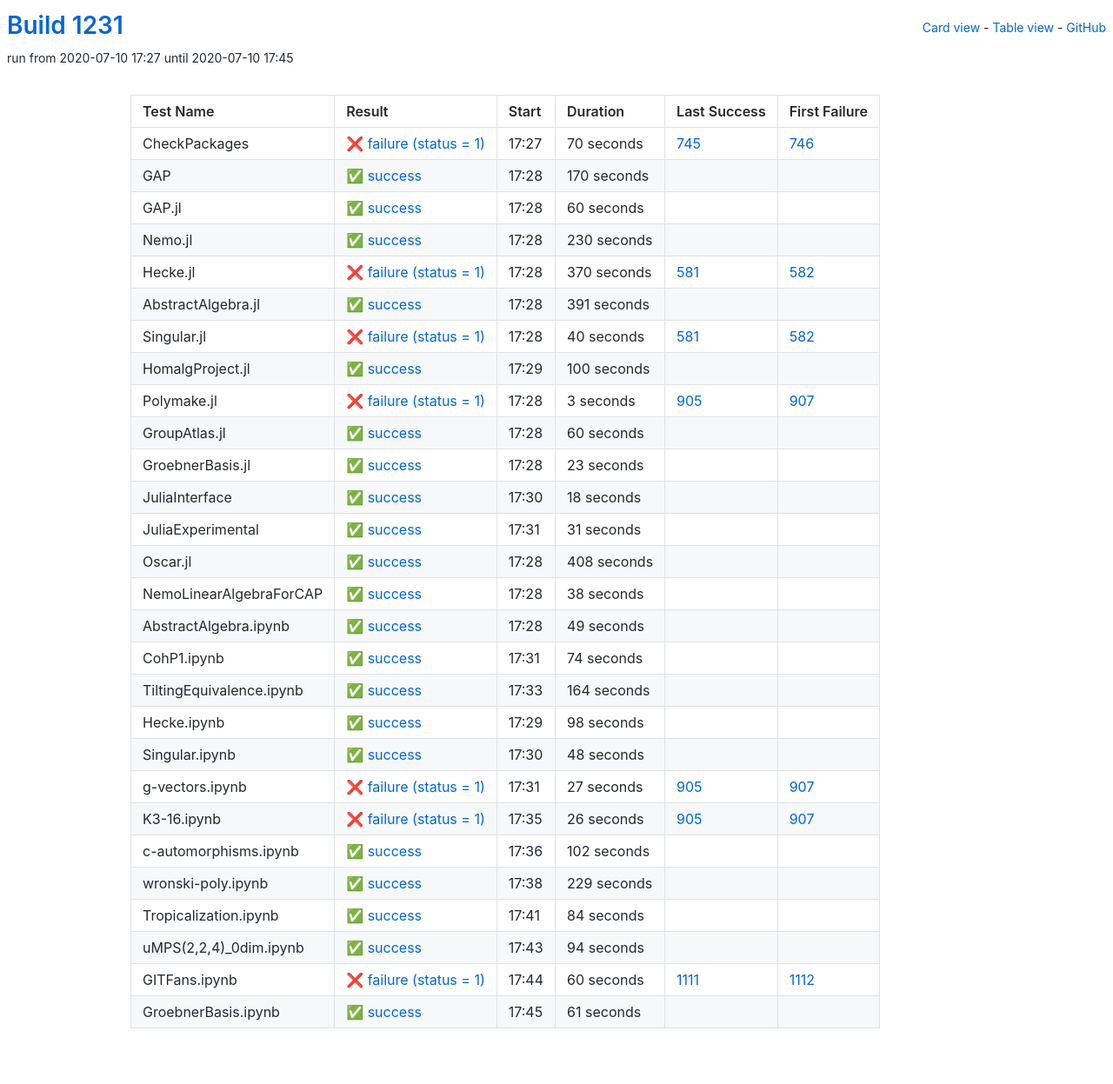
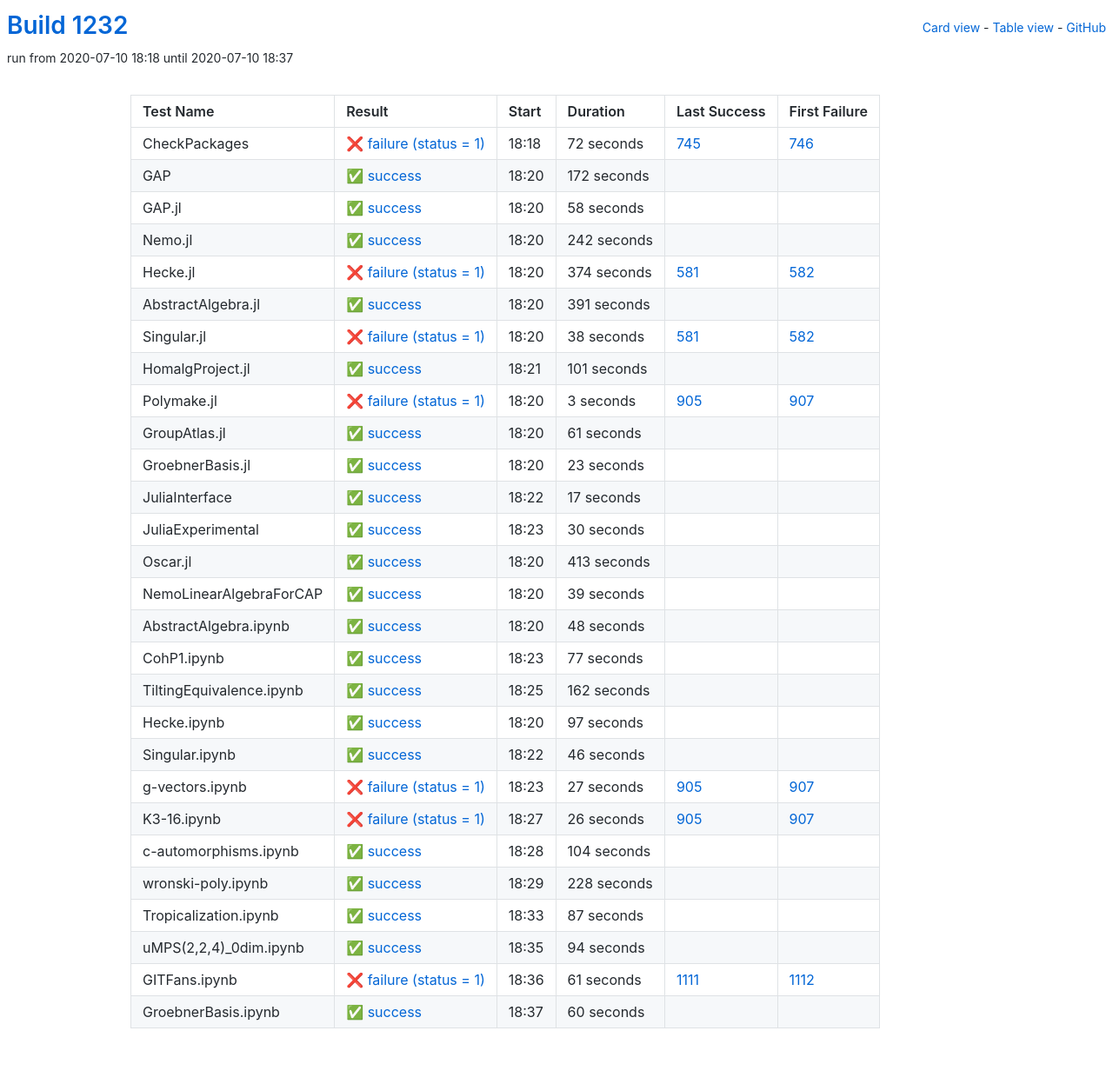
Before and after one commit to oscar-system/oscar-ci-status-1.4, a Jekyll site: the page built from table.html, in a window 1280 px wide. Shown: the whole page at 87% size. Built offline with Jekyll 4.4.1, drawn with Linux system fonts in a browser that asks for light colours.

Commit message:
Build #1232

```diff
--- a/_data/ci.yml
+++ b/_data/ci.yml
@@ -1,6 +1,6 @@
 ---
-build: 1231
-build_url: https://oscarci.mathematik.uni-kl.de/job/oscar-julia-1.4/1231/
+build: 1232
+build_url: https://oscarci.mathematik.uni-kl.de/job/oscar-julia-1.4/1232/
 job: oscar-julia-1.4
 organization: oscar-system
 repo: oscar-ci-status-1.4
@@ -8,68 +8,68 @@ repourl: https://github.com/oscar-system/oscar-ci-status-1.4
 tests:
 - name: CheckPackages
   id: checkpackages
-  log: https://oscarci.mathematik.uni-kl.de/job/oscar-julia-1.4/1231/artifact/logs/build-1231/CheckPackages.log
-  start: 2020-07-10 17:27
+  log: https://oscarci.mathematik.uni-kl.de/job/oscar-julia-1.4/1232/artifact/logs/build-1232/CheckPackages.log
+  start: 2020-07-10 18:18
   success: false
   exitcode: 1
   status: failure
-  duration: 70
+  duration: 72
   last_success: 745
   last_success_url: https://oscarci.mathematik.uni-kl.de/job/oscar-julia-1.4/745/
   first_failure: 746
   first_failure_url: https://oscarci.mathematik.uni-kl.de/job/oscar-julia-1.4/746/
 - name: GAP
   id: gap
-  log: https://oscarci.mathematik.uni-kl.de/job/oscar-julia-1.4/1231/artifact/logs/build-1231/GAP.log
-  start: 2020-07-10 17:28
+  log: https://oscarci.mathematik.uni-kl.de/job/oscar-julia-1.4/1232/artifact/logs/build-1232/GAP.log
+  start: 2020-07-10 18:20
   success: true
   exitcode: 0
   status: success
-  duration: 170
+  duration: 172
   last_success: false
   last_success_url:
   first_failure: false
   first_failure_url:
 - name: GAP.jl
   id: gap-jl
-  log: https://oscarci.mathematik.uni-kl.de/job/oscar-julia-1.4/1231/artifact/logs/build-1231/GAP.jl.log
-  start: 2020-07-10 17:28
+  log: https://oscarci.mathematik.uni-kl.de/job/oscar-julia-1.4/1232/artifact/logs/build-1232/GAP.jl.log
+  start: 2020-07-10 18:20
   success: true
   exitcode: 0
   status: success
-  duration: 60
+  duration: 58
   last_success: false
   last_success_url:
   first_failure: false
   first_failure_url:
 - name: Nemo.jl
   id: nemo-jl
-  log: https://oscarci.mathematik.uni-kl.de/job/oscar-julia-1.4/1231/artifact/logs/build-1231/Nemo.jl.log
-  start: 2020-07-10 17:28
+  log: https://oscarci.mathematik.uni-kl.de/job/oscar-julia-1.4/1232/artifact/logs/build-1232/Nemo.jl.log
+  start: 2020-07-10 18:20
   success: true
   exitcode: 0
   status: success
-  duration: 230
+  duration: 242
   last_success: false
   last_success_url:
   first_failure: false
   first_failure_url:
 - name: Hecke.jl
   id: hecke-jl
-  log: https://oscarci.mathematik.uni-kl.de/job/oscar-julia-1.4/1231/artifact/logs/build-1231/Hecke.jl.log
-  start: 2020-07-10 17:28
+  log: https://oscarci.mathematik.uni-kl.de/job/oscar-julia-1.4/1232/artifact/logs/build-1232/Hecke.jl.log
+  start: 2020-07-10 18:20
   success: false
   exitcode: 1
   status: failure
-  duration: 370
+  duration: 374
   last_success: 581
   last_success_url: https://oscarci.mathematik.uni-kl.de/job/oscar-julia-1.4/581/
   first_failure: 582
   first_failure_url: https://oscarci.mathematik.uni-kl.de/job/oscar-julia-1.4/582/
 - name: AbstractAlgebra.jl
   id: abstractalgebra-jl
-  log: https://oscarci.mathematik.uni-kl.de/job/oscar-julia-1.4/1231/artifact/logs/build-1231/AbstractAlgebra.jl.log
-  start: 2020-07-10 17:28
+  log: https://oscarci.mathematik.uni-kl.de/job/oscar-julia-1.4/1232/artifact/logs/build-1232/AbstractAlgebra.jl.log
+  start: 2020-07-10 18:20
   success: true
   exitcode: 0
   status: success
@@ -80,32 +80,32 @@ tests:
   first_failure_url:
 - name: Singular.jl
   id: singular-jl
-  log: https://oscarci.mathematik.uni-kl.de/job/oscar-julia-1.4/1231/artifact/logs/build-1231/Singular.jl.log
-  start: 2020-07-10 17:28
+  log: https://oscarci.mathematik.uni-kl.de/job/oscar-julia-1.4/1232/artifact/logs/build-1232/Singular.jl.log
+  start: 2020-07-10 18:20
   success: false
   exitcode: 1
   status: failure
-  duration: 40
+  duration: 38
   last_success: 581
   last_success_url: https://oscarci.mathematik.uni-kl.de/job/oscar-julia-1.4/581/
   first_failure: 582
   first_failure_url: https://oscarci.mathematik.uni-kl.de/job/oscar-julia-1.4/582/
 - name: HomalgProject.jl
   id: homalgproject-jl
-  log: https://oscarci.mathematik.uni-kl.de/job/oscar-julia-1.4/1231/artifact/logs/build-1231/HomalgProject.jl.log
-  start: 2020-07-10 17:29
+  log: https://oscarci.mathematik.uni-kl.de/job/oscar-julia-1.4/1232/artifact/logs/build-1232/HomalgProject.jl.log
+  start: 2020-07-10 18:21
   success: true
   exitcode: 0
   status: success
-  duration: 100
+  duration: 101
   last_success: false
   last_success_url:
   first_failure: false
   first_failure_url:
 - name: Polymake.jl
   id: polymake-jl
-  log: https://oscarci.mathematik.uni-kl.de/job/oscar-julia-1.4/1231/artifact/logs/build-1231/Polymake.jl.log
-  start: 2020-07-10 17:28
+  log: https://oscarci.mathematik.uni-kl.de/job/oscar-julia-1.4/1232/artifact/logs/build-1232/Polymake.jl.log
+  start: 2020-07-10 18:20
   success: false
   exitcode: 1
   status: failure
@@ -116,20 +116,20 @@ tests:
   first_failure_url: https://oscarci.mathematik.uni-kl.de/job/oscar-julia-1.4/907/
 - name: GroupAtlas.jl
   id: groupatlas-jl
-  log: https://oscarci.mathematik.uni-kl.de/job/oscar-julia-1.4/1231/artifact/logs/build-1231/GroupAtlas.jl.log
-  start: 2020-07-10 17:28
+  log: https://oscarci.mathematik.uni-kl.de/job/oscar-julia-1.4/1232/artifact/logs/build-1232/GroupAtlas.jl.log
+  start: 2020-07-10 18:20
   success: true
   exitcode: 0
   status: success
-  duration: 60
+  duration: 61
   last_success: false
   last_success_url:
   first_failure: false
   first_failure_url:
 - name: GroebnerBasis.jl
   id: groebnerbasis-jl
-  log: https://oscarci.mathematik.uni-kl.de/job/oscar-julia-1.4/1231/artifact/logs/build-1231/GroebnerBasis.jl.log
-  start: 2020-07-10 17:28
+  log: https://oscarci.mathematik.uni-kl.de/job/oscar-julia-1.4/1232/artifact/logs/build-1232/GroebnerBasis.jl.log
+  start: 2020-07-10 18:20
   success: true
   exitcode: 0
   status: success
@@ -140,104 +140,56 @@ tests:
   first_failure_url:
 - name: JuliaInterface
   id: juliainterface
-  log: https://oscarci.mathematik.uni-kl.de/job/oscar-julia-1.4/1231/artifact/logs/build-1231/JuliaInterface.log
-  start: 2020-07-10 17:30
+  log: https://oscarci.mathematik.uni-kl.de/job/oscar-julia-1.4/1232/artifact/logs/build-1232/JuliaInterface.log
+  start: 2020-07-10 18:22
   success: true
   exitcode: 0
   status: success
-  duration: 18
+  duration: 17
   last_success: false
   last_success_url:
   first_failure: false
   first_failure_url:
 - name: JuliaExperimental
   id: juliaexperimental
-  log: https://oscarci.mathematik.uni-kl.de/job/oscar-julia-1.4/1231/artifact/logs/build-1231/JuliaExperimental.log
-  start: 2020-07-10 17:31
+  log: https://oscarci.mathematik.uni-kl.de/job/oscar-julia-1.4/1232/artifact/logs/build-1232/JuliaExperimental.log
+  start: 2020-07-10 18:23
   success: true
   exitcode: 0
   status: success
-  duration: 31
+  duration: 30
   last_success: false
   last_success_url:
   first_failure: false
   first_failure_url:
 - name: Oscar.jl
   id: oscar-jl
-  log: https://oscarci.mathematik.uni-kl.de/job/oscar-julia-1.4/1231/artifact/logs/build-1231/Oscar.jl.log
-  start: 2020-07-10 17:28
+  log: https://oscarci.mathematik.uni-kl.de/job/oscar-julia-1.4/1232/artifact/logs/build-1232/Oscar.jl.log
+  start: 2020-07-10 18:20
   success: true
   exitcode: 0
   status: success
-  duration: 408
+  duration: 413
   last_success: false
   last_success_url:
   first_failure: false
   first_failure_url:
 - name: NemoLinearAlgebraForCAP
   id: nemolinearalgebraforcap
-  log: https://oscarci.mathematik.uni-kl.de/job/oscar-julia-1.4/1231/artifact/logs/build-1231/NemoLinearAlgebraForCAP.log
-  start: 2020-07-10 17:28
+  log: https://oscarci.mathematik.uni-kl.de/job/oscar-julia-1.4/1232/artifact/logs/build-1232/NemoLinearAlgebraForCAP.log
+  start: 2020-07-10 18:20
   success: true
   exitcode: 0
   status: success
-  duration: 38
+  duration: 39
   last_success: false
   last_success_url:
   first_failure: false
   first_failure_url:
 - name: AbstractAlgebra.ipynb
   id: abstractalgebra-ipynb
-  log: https://oscarci.mathematik.uni-kl.de/job/oscar-julia-1.4/1231/artifact/logs/build-1231/AbstractAlgebra.ipynb.log
-  start: 2020-07-10 17:28
-  success: true
-  exitcode: 0
-  status: success
-  duration: 49
-  last_success: false
-  last_success_url:
-  first_failure: false
-  first_failure_url:
-- name: CohP1.ipynb
-  id: cohp1-ipynb
-  log: https://oscarci.mathematik.uni-kl.de/job/oscar-julia-1.4/1231/artifact/logs/build-1231/CohP1.ipynb.log
-  start: 2020-07-10 17:31
-  success: true
-  exitcode: 0
-  status: success
-  duration: 74
-  last_success: false
-  last_success_url:
-  first_failure: false
-  first_failure_url:
-- name: TiltingEquivalence.ipynb
-  id: tiltingequivalence-ipynb
-  log: https://oscarci.mathematik.uni-kl.de/job/oscar-julia-1.4/1231/artifact/logs/build-1231/TiltingEquivalence.ipynb.log
-  start: 2020-07-10 17:33
-  success: true
-  exitcode: 0
-  status: success
-  duration: 164
-  last_success: false
-  last_success_url:
-  first_failure: false
-  first_failure_url:
-- name: Hecke.ipynb
-  id: hecke-ipynb
-  log: https://oscarci.mathematik.uni-kl.de/job/oscar-julia-1.4/1231/artifact/logs/build-1231/Hecke.ipynb.log
-  start: 2020-07-10 17:29
-  success: true
-  exitcode: 0
-  status: success
-  duration: 98
-  last_success: false
-  last_success_url:
-  first_failure: false
-  first_failure_url:
-- name: Singular.ipynb
-  id: singular-ipynb
-  log: https://oscarci.mathematik.uni-kl.de/job/oscar-julia-1.4/1231/artifact/logs/build-1231/Singular.ipynb.log
-  start: 2020-07-10 17:30
+  log: https://oscarci.mathematik.uni-kl.de/job/oscar-julia-1.4/1232/artifact/logs/build-1232/AbstractAlgebra.ipynb.log
+  start: 2020-07-10 18:20
   success: true
   exitcode: 0
   status: success
@@ -246,10 +198,58 @@ tests:
   last_success_url:
   first_failure: false
   first_failure_url:
+- name: CohP1.ipynb
+  id: cohp1-ipynb
+  log: https://oscarci.mathematik.uni-kl.de/job/oscar-julia-1.4/1232/artifact/logs/build-1232/CohP1.ipynb.log
+  start: 2020-07-10 18:23
+  success: true
+  exitcode: 0
+  status: success
+  duration: 77
+  last_success: false
+  last_success_url:
+  first_failure: false
+  first_failure_url:
+- name: TiltingEquivalence.ipynb
+  id: tiltingequivalence-ipynb
+  log: https://oscarci.mathematik.uni-kl.de/job/oscar-julia-1.4/1232/artifact/logs/build-1232/TiltingEquivalence.ipynb.log
+  start: 2020-07-10 18:25
+  success: true
+  exitcode: 0
+  status: success
+  duration: 162
+  last_success: false
+  last_success_url:
+  first_failure: false
+  first_failure_url:
+- name: Hecke.ipynb
+  id: hecke-ipynb
+  log: https://oscarci.mathematik.uni-kl.de/job/oscar-julia-1.4/1232/artifact/logs/build-1232/Hecke.ipynb.log
+  start: 2020-07-10 18:20
+  success: true
+  exitcode: 0
+  status: success
+  duration: 97
+  last_success: false
+  last_success_url:
+  first_failure: false
+  first_failure_url:
+- name: Singular.ipynb
+  id: singular-ipynb
+  log: https://oscarci.mathematik.uni-kl.de/job/oscar-julia-1.4/1232/artifact/logs/build-1232/Singular.ipynb.log
+  start: 2020-07-10 18:22
+  success: true
+  exitcode: 0
+  status: success
+  duration: 46
+  last_success: false
+  last_success_url:
+  first_failure: false
+  first_failure_url:
 - name: g-vectors.ipynb
   id: g-vectors-ipynb
-  log: https://oscarci.mathematik.uni-kl.de/job/oscar-julia-1.4/1231/artifact/logs/build-1231/g-vectors.ipynb.log
-  start: 2020-07-10 17:31
+  log: https://oscarci.mathematik.uni-kl.de/job/oscar-julia-1.4/1232/artifact/logs/build-1232/g-vectors.ipynb.log
+  start: 2020-07-10 18:23
   success: false
   exitcode: 1
   status: failure
@@ -260,8 +260,8 @@ tests:
   first_failure_url: https://oscarci.mathematik.uni-kl.de/job/oscar-julia-1.4/907/
 - name: K3-16.ipynb
   id: k3-16-ipynb
-  log: https://oscarci.mathematik.uni-kl.de/job/oscar-julia-1.4/1231/artifact/logs/build-1231/K3-16.ipynb.log
-  start: 2020-07-10 17:35
+  log: https://oscarci.mathematik.uni-kl.de/job/oscar-julia-1.4/1232/artifact/logs/build-1232/K3-16.ipynb.log
+  start: 2020-07-10 18:27
   success: false
   exitcode: 1
   status: failure
@@ -272,44 +272,44 @@ tests:
   first_failure_url: https://oscarci.mathematik.uni-kl.de/job/oscar-julia-1.4/907/
 - name: c-automorphisms.ipynb
   id: c-automorphisms-ipynb
-  log: https://oscarci.mathematik.uni-kl.de/job/oscar-julia-1.4/1231/artifact/logs/build-1231/c-automorphisms.ipynb.log
-  start: 2020-07-10 17:36
+  log: https://oscarci.mathematik.uni-kl.de/job/oscar-julia-1.4/1232/artifact/logs/build-1232/c-automorphisms.ipynb.log
+  start: 2020-07-10 18:28
   success: true
   exitcode: 0
   status: success
-  duration: 102
+  duration: 104
   last_success: false
   last_success_url:
   first_failure: false
   first_failure_url:
 - name: wronski-poly.ipynb
   id: wronski-poly-ipynb
-  log: https://oscarci.mathematik.uni-kl.de/job/oscar-julia-1.4/1231/artifact/logs/build-1231/wronski-poly.ipynb.log
-  start: 2020-07-10 17:38
+  log: https://oscarci.mathematik.uni-kl.de/job/oscar-julia-1.4/1232/artifact/logs/build-1232/wronski-poly.ipynb.log
+  start: 2020-07-10 18:29
   success: true
   exitcode: 0
   status: success
-  duration: 229
+  duration: 228
   last_success: false
   last_success_url:
   first_failure: false
   first_failure_url:
 - name: Tropicalization.ipynb
   id: tropicalization-ipynb
-  log: https://oscarci.mathematik.uni-kl.de/job/oscar-julia-1.4/1231/artifact/logs/build-1231/Tropicalization.ipynb.log
-  start: 2020-07-10 17:41
+  log: https://oscarci.mathematik.uni-kl.de/job/oscar-julia-1.4/1232/artifact/logs/build-1232/Tropicalization.ipynb.log
+  start: 2020-07-10 18:33
   success: true
   exitcode: 0
   status: success
-  duration: 84
+  duration: 87
   last_success: false
   last_success_url:
   first_failure: false
   first_failure_url:
 - name: uMPS(2,2,4)_0dim.ipynb
   id: umps-2-2-4-0dim-ipynb
-  log: https://oscarci.mathematik.uni-kl.de/job/oscar-julia-1.4/1231/artifact/logs/build-1231/uMPS-2-2-4-_0dim.ipynb.log
-  start: 2020-07-10 17:43
+  log: https://oscarci.mathematik.uni-kl.de/job/oscar-julia-1.4/1232/artifact/logs/build-1232/uMPS-2-2-4-_0dim.ipynb.log
+  start: 2020-07-10 18:35
   success: true
   exitcode: 0
   status: success
@@ -320,24 +320,24 @@ tests:
   first_failure_url:
 - name: GITFans.ipynb
   id: gitfans-ipynb
-  log: https://oscarci.mathematik.uni-kl.de/job/oscar-julia-1.4/1231/artifact/logs/build-1231/GITFans.ipynb.log
-  start: 2020-07-10 17:44
+  log: https://oscarci.mathematik.uni-kl.de/job/oscar-julia-1.4/1232/artifact/logs/build-1232/GITFans.ipynb.log
+  start: 2020-07-10 18:36
   success: false
   exitcode: 1
   status: failure
-  duration: 60
+  duration: 61
   last_success: 1111
   last_success_url: https://oscarci.mathematik.uni-kl.de/job/oscar-julia-1.4/1111/
   first_failure: 1112
   first_failure_url: https://oscarci.mathematik.uni-kl.de/job/oscar-julia-1.4/1112/
 - name: GroebnerBasis.ipynb
   id: groebnerbasis-ipynb
-  log: https://oscarci.mathematik.uni-kl.de/job/oscar-julia-1.4/1231/artifact/logs/build-1231/GroebnerBasis.ipynb.log
-  start: 2020-07-10 17:45
+  log: https://oscarci.mathematik.uni-kl.de/job/oscar-julia-1.4/1232/artifact/logs/build-1232/GroebnerBasis.ipynb.log
+  start: 2020-07-10 18:37
   success: true
   exitcode: 0
   status: success
-  duration: 61
+  duration: 60
   last_success: false
   last_success_url:
   first_failure: false
```
Also changed, not shown: README.md.
